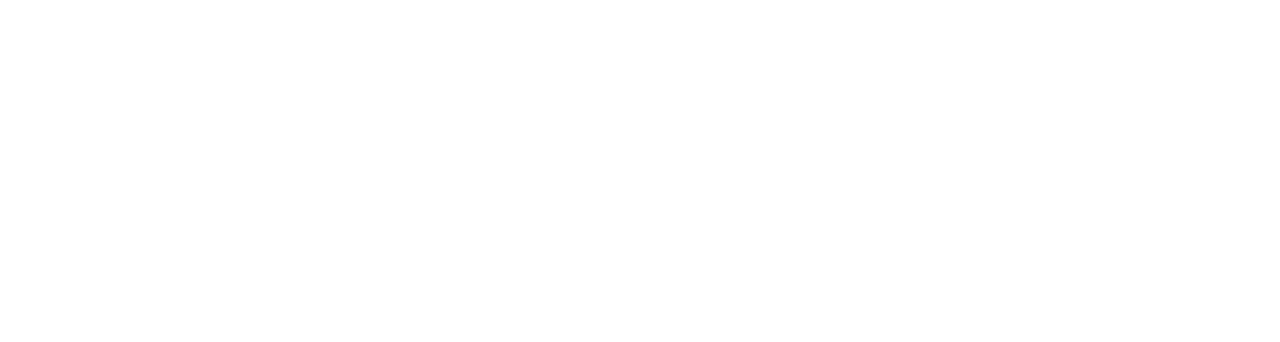
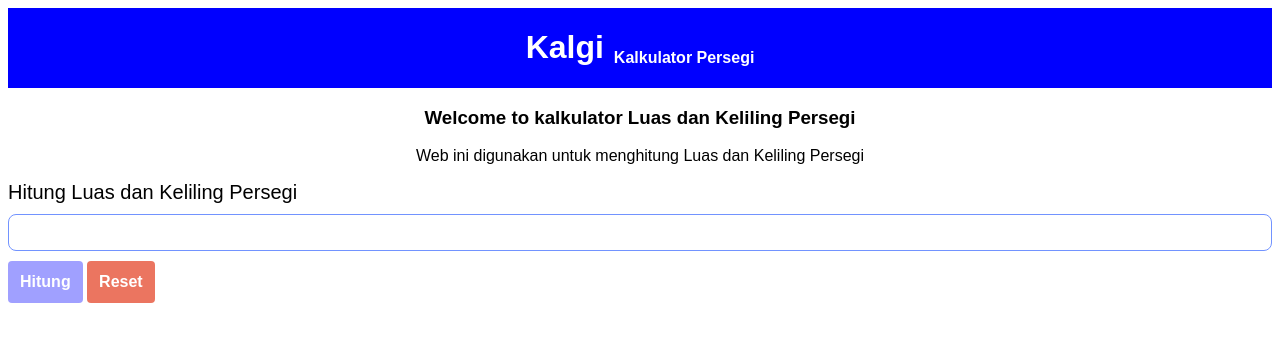
Before and after one commit to Yunic10/revou_submission, a plain HTML site: page index.html in a window 1280 px wide. Drawn offline with Linux system fonts and the light colour scheme.

Commit message:
kalkulator selesai

```diff
--- a/css/style.css
+++ b/css/style.css
@@ -0,0 +1,89 @@
+html{
+    font-family: sans-serif;
+}
+
+
+header .title{
+    display: flex;
+    flex-direction: row;
+    gap: 10px;
+    text-align: center;
+    align-items: end;
+    position: sticky;
+    justify-content: center;
+    background: blue;
+    color: white;
+}
+
+header h3, header p{
+    text-align: center;
+}
+
+#luasPersegi{
+    display: none;
+}
+
+.inputSection p{
+    margin: 10px 0px;
+}
+
+.inputSection{
+    display: flex;
+    gap: 10px;
+    flex-direction: column;
+    font-size: 20px;
+}
+
+.inputSection input{
+    padding: 10px;
+    border-radius: 8px;
+    outline: none;
+    border: solid 1px #7293ff;
+}
+
+.button{
+    margin-top: 10px;
+
+}
+
+.button .hitung{
+    background: rgb(160, 160, 255);
+    color: white;
+    padding: 12px;
+    outline: none;
+    border: none;
+    border-radius: 4px;
+    font-size: 16px;
+    font-weight: bold;
+}
+
+.hitung:hover{
+    background: #5a7ae4;
+    cursor: pointer;
+}
+
+.hitung:active{
+    background: #3d5bc0;
+    transform: translateY(2px);
+}
+
+.button .reset{
+    background: rgb(235, 117, 96);
+    color: white;
+    padding: 12px;
+    outline: none;
+    border: none;
+    border-radius: 4px;
+    font-size: 16px;
+    font-weight: bold;
+}
+
+.reset:hover{
+    background: #d34d48;
+    cursor: pointer;
+}
+
+.reset:active{
+    background: #ac3430;
+    transform: translateY(2px);
+}
--- a/index.html
+++ b/index.html
@@ -3,9 +3,27 @@
 <head>
     <meta charset="UTF-8">
     <meta name="viewport" content="width=device-width, initial-scale=1.0">
+    <link rel="stylesheet" href="css/style.css">
     <title>Kalkulator Persegi</title>
 </head>
 <body>
-
+    <header>
+        <div class="title">
+            <h1>Kalgi</h1>
+            <h4>Kalkulator Persegi</h4>
+        </div>
+        <h3>Welcome to kalkulator Luas dan Keliling Persegi</h3>
+        <p>Web ini digunakan untuk menghitung Luas dan Keliling Persegi</p>
+    </header>
+    <div class="inputSection">
+        <label for="luasPersegi">Hitung Luas dan Keliling Persegi</label>
+        <p id="luasPersegi"></p>
+        <input type="number" name="sisiPersegi" id="sisiPersegi">
+    </div>
+    <div class="button">
+        <button class="hitung" onClick=LuasKelilingPersegi()>Hitung</button>
+        <button class="reset" onClick=resetValue()>Reset</button>
+    </div>
 </body>
+<script src="js/script.js"></script>
 </html>
--- a/js/script.js
+++ b/js/script.js
@@ -0,0 +1,13 @@
+LuasKelilingPersegi = () => {
+    let sisi = document.getElementById('sisiPersegi').value;
+    let luas = sisi*sisi;
+    let keliling = sisi*4;
+    document.getElementById('luasPersegi').innerHTML = "<b><p>Luas : " + luas + " m2</p><p>Keliling : " + keliling + " m</p></b>";
+    document.getElementById('luasPersegi').style.display = "flex";
+    document.getElementById('luasPersegi').style.flexDirection = "column";
+}
+
+resetValue = () => {
+    document.getElementById('sisiPersegi').value = null;
+    document.getElementById('luasPersegi').style.display = "none";
+}
```
